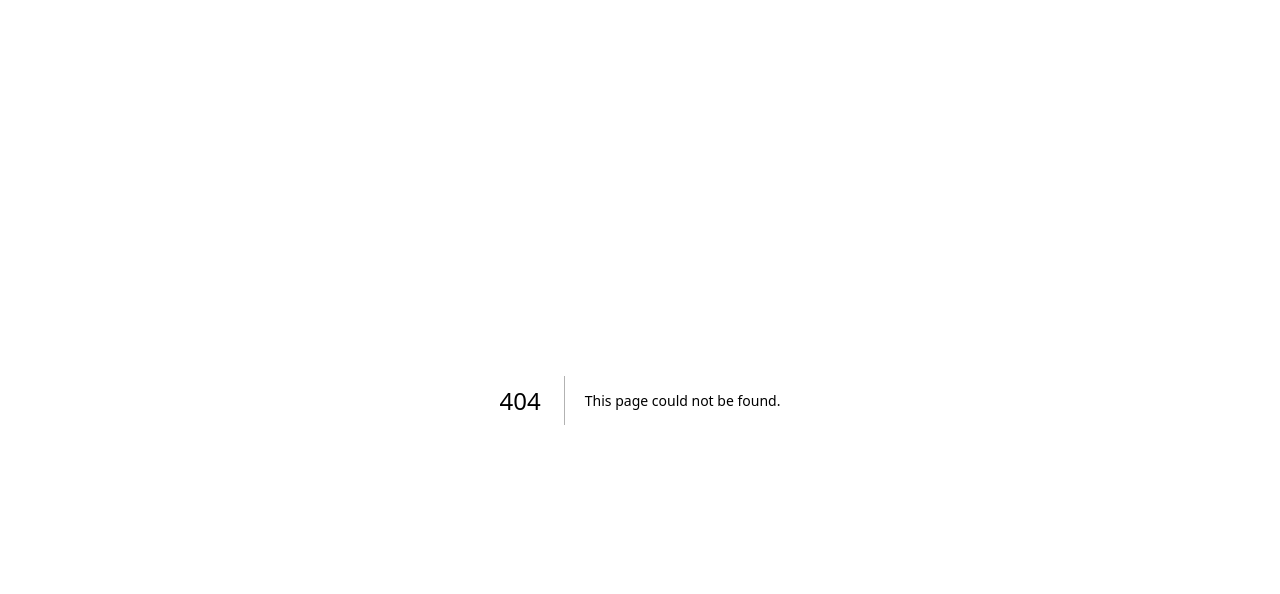
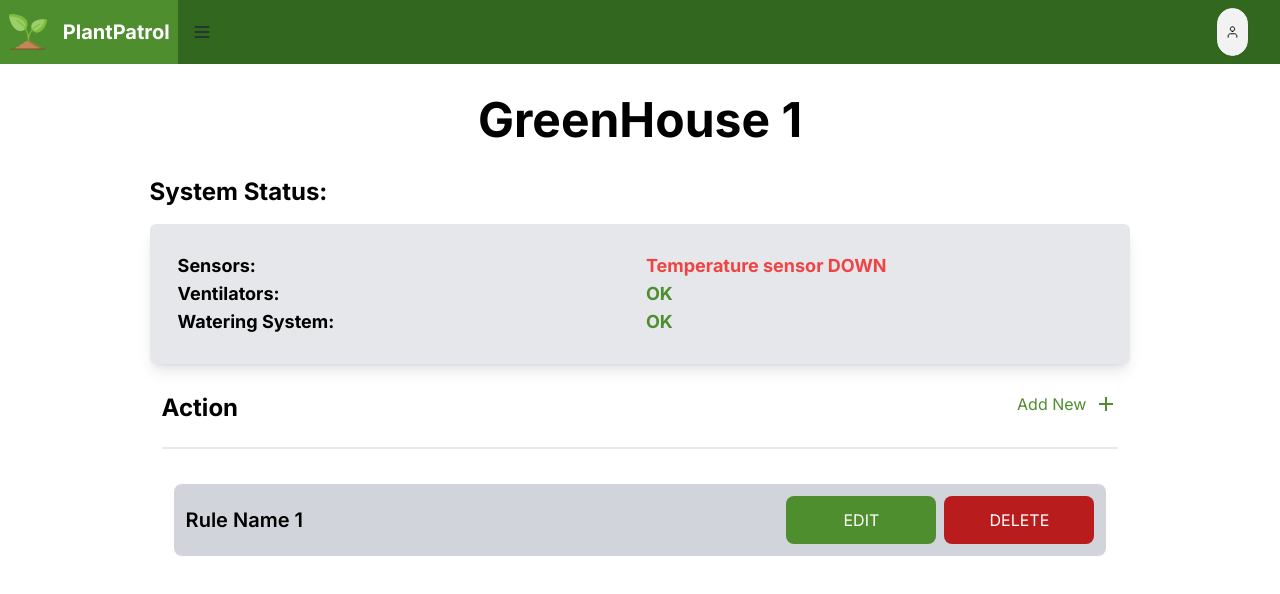
Before and after one commit to davidffa/PlantPatrol, a Next.js app in the folder web/: page /employees/rules/1 in a window 1280 px wide. Before the commit this address had no page. Shown: the top 594 px of the page. Built offline with nearby package versions, Linux system fonts and the light colour scheme.

Commit message:
Added rule page

```diff
--- a/web/package.json
+++ b/web/package.json
@@ -21,6 +21,7 @@
     "react": "^18",
     "react-chartjs-2": "^5.2.0",
     "react-dom": "^18",
+    "react-range-slider-input": "^3.0.7",
     "sweetalert2": "^11.14.3"
   },
   "devDependencies": {
--- /dev/null
+++ b/web/src/app/employees/rules/[id]/page.tsx
@@ -0,0 +1,87 @@
+"use client"
+import { Navbar } from '@/components/Navbar'
+import React from 'react'
+import AddIcon from '@mui/icons-material/Add';
+import Swal from 'sweetalert2'
+type Props = {
+    params: { id: string }
+}
+
+export default function Rules({ params }: Props) {
+    const { id } = params
+    async function handleDeleteRule() {
+        const result = await Swal.fire({
+            title: "Delete employee rule?",
+            showConfirmButton: true,
+            showCancelButton: true,
+            confirmButtonText: "Confirm",
+            confirmButtonColor: "red"
+        });
+
+        if (result.isConfirmed) {
+            Swal.fire({
+                icon: "success",
+                title: "Success",
+                text: "Rule deleted!"
+            })
+        }
+    }
+    return (
+        <>
+            <Navbar />
+            <div className='w-full p-3 h-full flex-col gap-2'>
+                <div className="text-black text-5xl text-center w-full my-5 font-bold">
+                    GreenHouse {id}
+                </div>
+                <div className="w-4/5 mx-auto p-3 text-left">
+                    <div className="text-2xl font-bold text-black">
+                        System Status:
+                        <div className='w-full rounded-md bg-gray-200 p-7 my-4 text-left shadow-lg flex-col'>
+                            <div className="w-full grid grid-cols-2 gap-3 text-lg text-left text-black">
+                                Sensors: <p className='text-red-500'>Temperature sensor DOWN</p>
+                            </div>
+                            <div className="w-full grid grid-cols-2 gap-3 text-lg text-left text-black">
+                                Ventilators: <p className='text-green'>OK</p>
+
+                            </div>
+                            <div className="w-full grid grid-cols-2 gap-3 text-lg text-left text-black">
+                                Watering System: <p className='text-green'>OK</p>
+
+                            </div>
+                        </div>
+                    </div>
+                    <div className='w-full p-3 flex flex-col'>
+                        <div className='w-full flex flex-row'>
+                            <div className='w-1/2 flex justify-start text-2xl font-bold text-black'>
+                                Action
+                            </div>
+                            <div className='w-1/2 flex justify-end'>
+                                <a href={`/rules/new/${id}`} className='flex flex-row gap-2 text-green '>
+                                    Add New
+                                    <AddIcon />
+                                </a>
+                            </div>
+                        </div>
+
+                        <div className="divider"></div>
+                        <div className='w-full flex flex-col gap-3 p-3'>
+                            <div className='w-full bg-gray-300 text-black grid grid-cols-2 rounded-lg '>
+                                <div className='text-xl text-black flex font-semibold text-left p-3 justify-start my-auto'>
+                                    Rule Name 1
+                                </div>
+                                <div className='flex flex-row gap-2 p-3 justify-end '>
+                                    <a href={`new/${id}`} className="w-[150px] rounded-lg p-3 bg-green text-white text-center">
+                                        EDIT
+                                    </a>
+                                    <button onClick={handleDeleteRule} className="w-[150px] rounded-lg p-3 bg-red-700 text-white">
+                                        DELETE
+                                    </button>
+                                </div>
+                            </div>
+                        </div>
+                    </div>
+                </div>
+            </div>
+        </>
+    )
+}
--- /dev/null
+++ b/web/src/app/employees/rules/new/[idRule]/page.tsx
@@ -0,0 +1,64 @@
+import React from 'react'
+
+
+type Props = {
+  params: { idRule: string }
+}
+
+export default function newRule({ params }: Props) {
+  const { idRule } = params
+  return (
+    <>
+      <div className="grid grid-cols-1 w-full p-4 h-full  rounded-lg ">
+        <div className='w-full text-left text-black font-bold text-4xl p-5'>
+          Rule {idRule}
+        </div>
+        <form action="">
+          <div className="grid grid-cols-2">
+            <div className='p-3 flex-row gap-2'>
+              <input type="text" name='name' aria-label='Name' placeholder="Rule" className="input input-bordered w-4/5 " required />
+            </div>
+            <div className='p-3 '>
+              <select className="select select-bordered w-full ">
+                <option disabled selected>GreenHouse Section?</option>
+                <option value="1">1</option>
+                <option value="2">2</option>
+                <option value="3">3</option>
+                <option value="4">4</option>
+                <option value="5">5</option>
+              </select>
+            </div>
+          </div>
+          <div className='grid grid-cols-2 my-6 '>
+            <div className="flex flex-col">
+              <div className="text-xl font-semibold text-center">
+                Sensors
+              </div>
+              <div className='w-full p-3 grid grid-cols-2'>
+div*2
+                <input type="range" min={0} max="100" value="25" className="range" step="25" />
+                <div className="flex w-full justify-between px-2 text-xs">
+                  <span>|</span>
+                  <span>|</span>
+                  <span>|</span>
+                  <span>|</span>
+                  <span>|</span>
+                </div>
+              </div>
+            </div>
+            <div className="flex flex-col">
+              <div className="text-xl font-semibold text-center">
+                Actuators
+              </div>
+              <div className='w-full p-3'>
+
+              </div>
+
+            </div>
+          </div>
+        </form>
+
+      </div>
+    </>
+  )
+}
```
Also changed, not shown: 1 other file (tests, documents, lock files or other folders).
